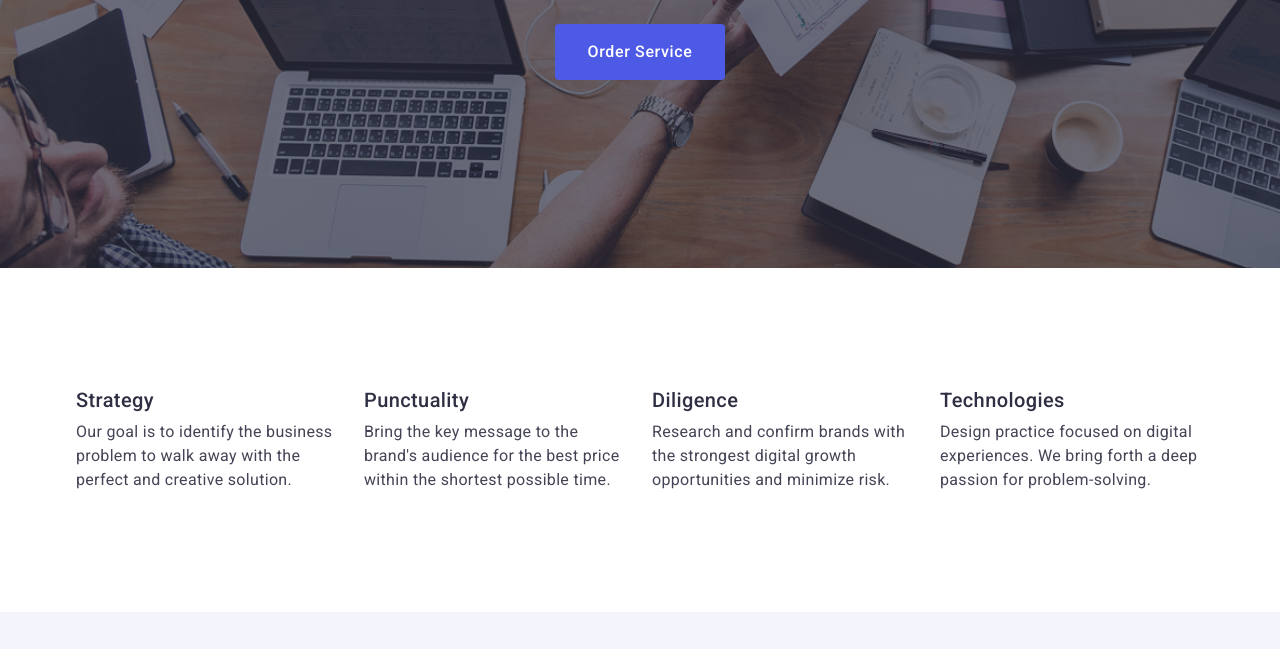
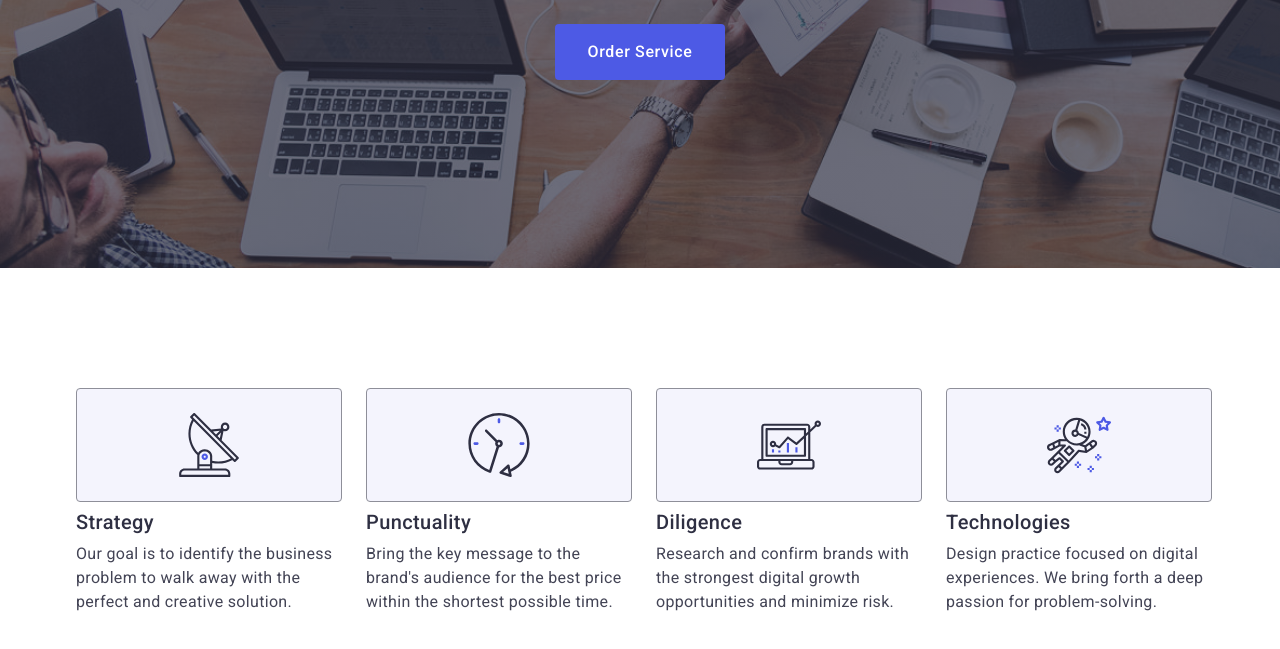
Before and after one commit to irynaboyarska/goit-markup-hw-04, a plain HTML site: page index.html in a window 1280 px wide. Shown: the part 453-1102 px from the top of the page. Drawn offline with nearby package versions, Linux system fonts and the light colour scheme.

Commit message:
values effects

```diff
--- a/css/styles.css
+++ b/css/styles.css
@@ -210,16 +210,6 @@ img{
     padding: 120px 0;
 }
 
-.values-list{
-    display: flex;
-    gap: 24px;
-    margin: 0 auto;
-}
-
-.values-list-item{
-    width: calc((100% - 72px) / 4);
-}
-
 .visually-hidden {
     position: absolute;
     width: 1px;
@@ -233,6 +223,29 @@ img{
     overflow: hidden;
 }
 
+.values-list{
+    display: flex;
+    gap: 24px;
+    margin: 0 auto;
+}
+
+.values-list-item{
+    width: calc((100% - 72px) / 4);
+    width: 100%;
+}
+
+.icon-container{
+    border: 1px solid #8E8F99;
+    border-radius: 4px;
+    background-color: #F4F4FD;
+    padding: 24px 100px;
+    margin-bottom: 8px;
+}
+
+.icon{
+    display: block;
+    margin: 0 auto;
+}
 .values-item-title{
     font-weight: 500;
     font-size: 20px;
--- a/index.html
+++ b/index.html
@@ -72,8 +72,14 @@
       <section class="values">
         <div class="container">
           <h2 class="visually-hidden">Our Values</h2>
+
           <ul class="values-list">
             <li class="values-list-item">
+              <div class="icon-container">
+                <svg class="icon" width="64" height="64">
+                  <use href="./images/icons.svg#icon-antenna"></use>
+                </svg>
+              </div>
               <h3 class="values-item-title">Strategy</h3>
               <p class="values-text">
                 Our goal is to identify the business problem to walk away with
@@ -81,6 +87,11 @@
               </p>
             </li>
             <li class="values-list-item">
+              <div class="icon-container">
+                <svg class="icon" width="64" height="64">
+                  <use href="./images/icons.svg#icon-clock"></use>
+                </svg>
+              </div>
               <h3 class="values-item-title">Punctuality</h3>
               <p class="values-text">
                 Bring the key message to the brand's audience for the best price
@@ -88,6 +99,11 @@
               </p>
             </li>
             <li class="values-list-item">
+              <div class="icon-container">
+                <svg class="icon" width="64" height="64">
+                  <use href="./images/icons.svg#icon-diagram"></use>
+                </svg>
+              </div>
               <h3 class="values-item-title">Diligence</h3>
               <p class="values-text">
                 Research and confirm brands with the strongest digital growth
@@ -95,6 +111,11 @@
               </p>
             </li>
             <li class="values-list-item">
+              <div class="icon-container">
+                <svg class="icon" width="64" height="64">
+                  <use href="./images/icons.svg#icon-astronaut"></use>
+                </svg>
+              </div>
               <h3 class="values-item-title">Technologies</h3>
               <p class="values-text">
                 Design practice focused on digital experiences. We bring forth a
```
Also changed, not shown: images/icons.svg (added).
